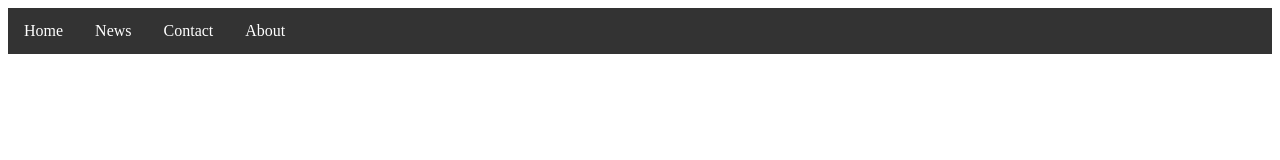
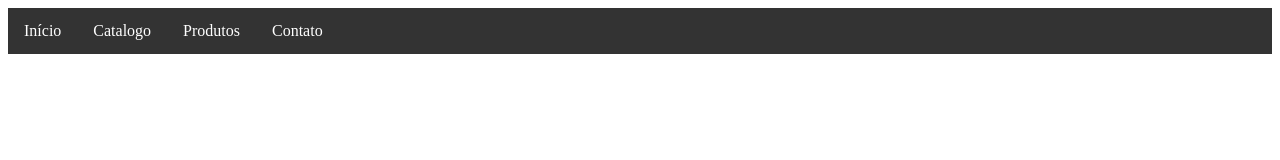
Before and after one commit to LojaModaFeminina/ModaFeminina, a plain HTML site: page index.html in a window 1280 px wide. Drawn offline with Linux system fonts and the light colour scheme.

Commit message:
Update index.html

```diff
--- a/index.html
+++ b/index.html
@@ -14,11 +14,11 @@
     </head>
     <body>
         <!--  Menu Superior -->
-          <ul>
-            <li><a class="active" href="#home">Home</a></li>
-            <li><a href="#news">News</a></li>
-            <li><a href="#contact">Contact</a></li>
-            <li><a href="#about">About</a></li>
+        <ul>
+            <li><a class="active" href="https://lojamodafeminina.github.io/ModaFeminina/">Início</a></li>
+            <li><a href="https://lojamodafeminina.github.io/catalogo/">Catalogo</a></li>
+            <li><a href="https://lojamodafeminina.github.io/produtos/">Produtos</a></li>
+            <li><a href="https://lojamodafeminina.github.io/contato/">Contato</a></li>
           </ul>
         <script src="" async defer></script>
     </body>
```
